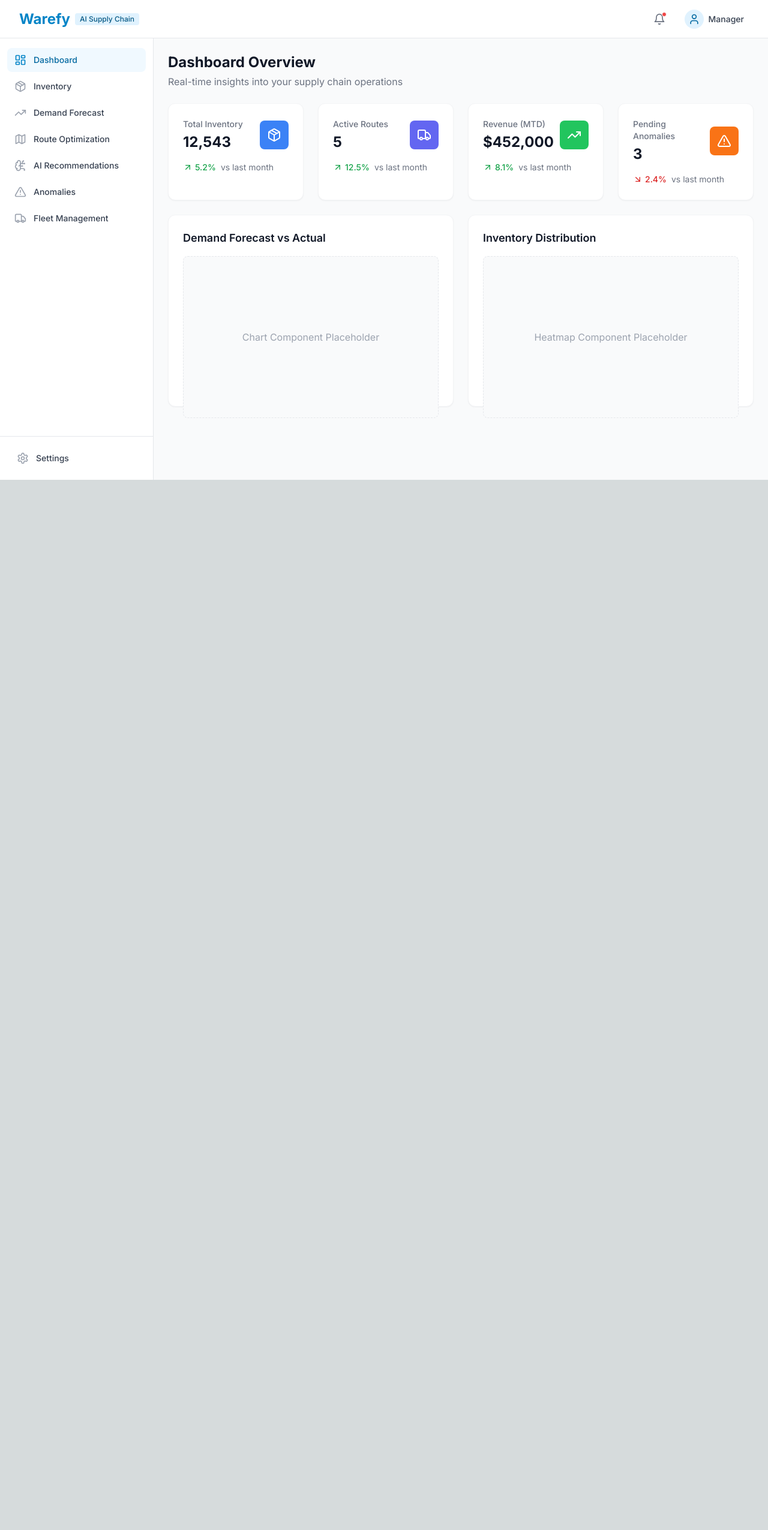
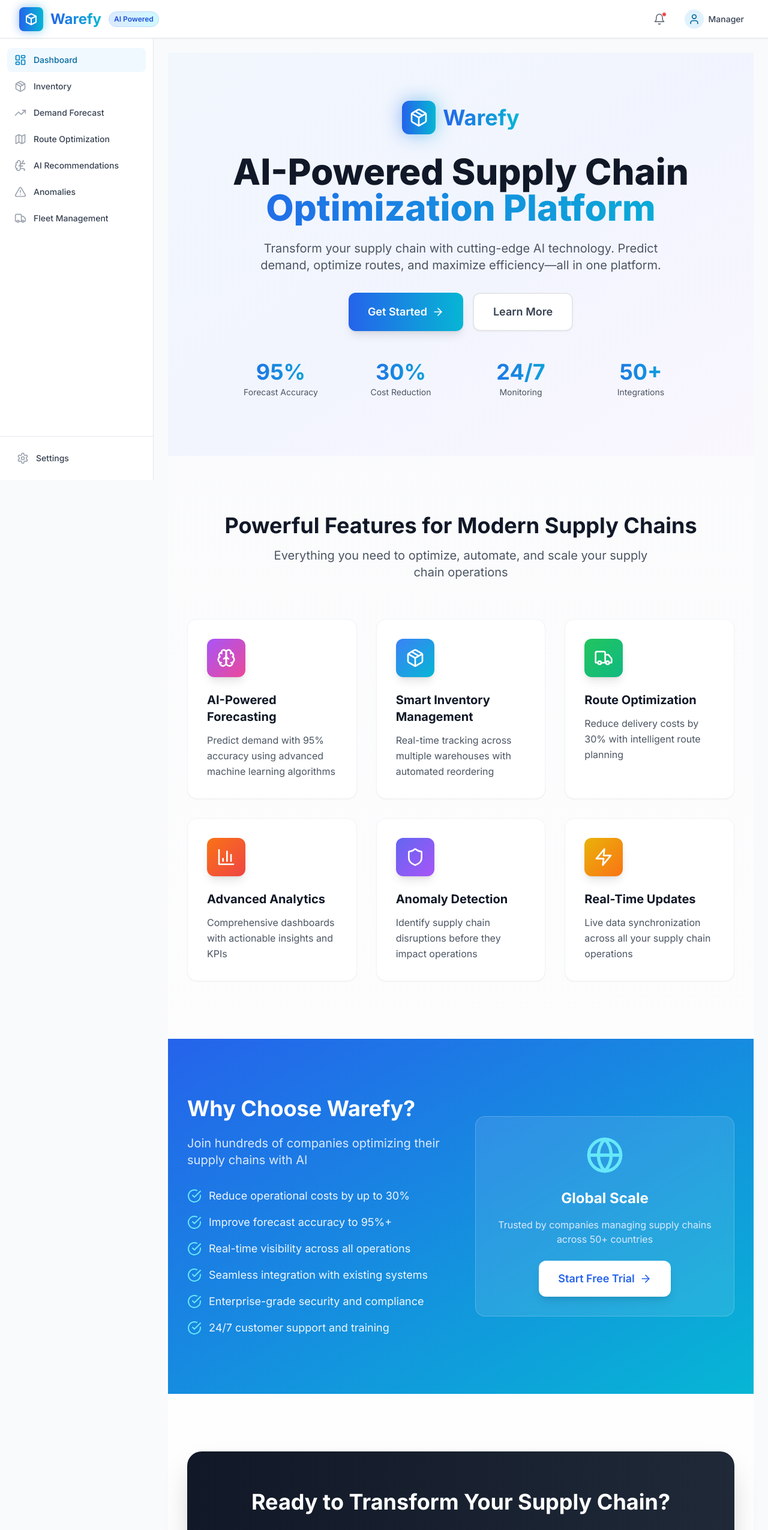
Before and after one commit to richardbranson077-sketch/Warefy, a Next.js app in the folder frontend/: page / in a window 1280 px wide. Shown: the top 2551 px of the page at 60% size. Before the commit the page ends 800 px from the top, so only its background shows below. Built offline with nearby package versions, Linux system fonts and the light colour scheme.

Commit message:
Add stunning landing page with modern design and branding

```diff
--- a/frontend/app/page.tsx
+++ b/frontend/app/page.tsx
@@ -1,125 +1,243 @@
 'use client';
 
-import { useEffect, useState } from 'react';
+import Link from 'next/link';
 import {
     TrendingUp,
-    AlertTriangle,
     Package,
     Truck,
-    ArrowUpRight,
-    ArrowDownRight
+    Brain,
+    BarChart3,
+    Shield,
+    Zap,
+    Globe,
+    ArrowRight,
+    CheckCircle
 } from 'lucide-react';
-import { inventory, anomalies, routes } from '../lib/api';
 
-export default function Dashboard() {
-    const [stats, setStats] = useState({
-        totalInventory: 0,
-        lowStockItems: 0,
-        activeRoutes: 0,
-        pendingAnomalies: 0,
-        revenue: 0
-    });
-    const [loading, setLoading] = useState(true);
+export default function LandingPage() {
+    const features = [
+        {
+            icon: Brain,
+            title: 'AI-Powered Forecasting',
+            description: 'Predict demand with 95% accuracy using advanced machine learning algorithms',
+            color: 'bg-gradient-to-br from-purple-500 to-pink-500'
+        },
+        {
+            icon: Package,
+            title: 'Smart Inventory Management',
+            description: 'Real-time tracking across multiple warehouses with automated reordering',
+            color: 'bg-gradient-to-br from-blue-500 to-cyan-500'
+        },
+        {
+            icon: Truck,
+            title: 'Route Optimization',
+            description: 'Reduce delivery costs by 30% with intelligent route planning',
+            color: 'bg-gradient-to-br from-green-500 to-emerald-500'
+        },
+        {
+            icon: BarChart3,
+            title: 'Advanced Analytics',
+            description: 'Comprehensive dashboards with actionable insights and KPIs',
+            color: 'bg-gradient-to-br from-orange-500 to-red-500'
+        },
+        {
+            icon: Shield,
+            title: 'Anomaly Detection',
+            description: 'Identify supply chain disruptions before they impact operations',
+            color: 'bg-gradient-to-br from-indigo-500 to-purple-500'
+        },
+        {
+            icon: Zap,
+            title: 'Real-Time Updates',
+            description: 'Live data synchronization across all your supply chain operations',
+            color: 'bg-gradient-to-br from-yellow-500 to-orange-500'
+        }
+    ];
 
-    useEffect(() => {
-        const fetchDashboardData = async () => {
-            try {
-                // In a real app, these would be parallel fetches or a single dashboard endpoint
-                // For now using mock data or simple API calls
-                setStats({
-                    totalInventory: 12543,
-                    lowStockItems: 12,
-                    activeRoutes: 5,
-                    pendingAnomalies: 3,
-                    revenue: 452000
-                });
-                setLoading(false);
-            } catch (error) {
-                console.error('Error fetching dashboard data:', error);
-                setLoading(false);
-            }
-        };
-
-        fetchDashboardData();
-    }, []);
-
-    const StatCard = ({ title, value, icon: Icon, trend, color }) => (
-        <div className="bg-white rounded-xl shadow-sm border border-gray-100 p-6">
-            <div className="flex items-center justify-between">
-                <div>
-                    <p className="text-sm font-medium text-gray-500">{title}</p>
-                    <h3 className="text-2xl font-bold text-gray-900 mt-1">{value}</h3>
-                </div>
-                <div className={`p-3 rounded-lg ${color}`}>
-                    <Icon className="h-6 w-6 text-white" />
-                </div>
-            </div>
-            {trend && (
-                <div className="mt-4 flex items-center text-sm">
-                    <span className={`flex items-center font-medium ${trend > 0 ? 'text-green-600' : 'text-red-600'}`}>
-                        {trend > 0 ? <ArrowUpRight className="h-4 w-4 mr-1" /> : <ArrowDownRight className="h-4 w-4 mr-1" />}
-                        {Math.abs(trend)}%
-                    </span>
-                    <span className="text-gray-500 ml-2">vs last month</span>
-                </div>
-            )}
-        </div>
-    );
+    const stats = [
+        { value: '95%', label: 'Forecast Accuracy' },
+        { value: '30%', label: 'Cost Reduction' },
+        { value: '24/7', label: 'Monitoring' },
+        { value: '50+', label: 'Integrations' }
+    ];
 
     return (
-        <div className="space-y-6">
-            <div>
-                <h1 className="text-2xl font-bold text-gray-900">Dashboard Overview</h1>
-                <p className="text-gray-500 mt-1">Real-time insights into your supply chain operations</p>
-            </div>
+        <div className="min-h-screen bg-gradient-to-b from-gray-50 to-white">
+            {/* Hero Section */}
+            <div className="relative overflow-hidden">
+                <div className="absolute inset-0 bg-gradient-to-br from-blue-50 via-indigo-50 to-purple-50 opacity-70"></div>
+                <div className="relative max-w-7xl mx-auto px-4 sm:px-6 lg:px-8 pt-20 pb-24">
+                    {/* Logo */}
+                    <div className="flex items-center justify-center mb-8">
+                        <div className="flex items-center space-x-3">
+                            <div className="relative">
+                                <div className="absolute inset-0 bg-gradient-to-r from-blue-600 to-cyan-500 rounded-xl blur-lg opacity-50"></div>
+                                <div className="relative bg-gradient-to-r from-blue-600 to-cyan-500 p-3 rounded-xl">
+                                    <Package className="h-8 w-8 text-white" />
+                                </div>
+                            </div>
+                            <h1 className="text-4xl font-bold bg-gradient-to-r from-blue-600 to-cyan-500 bg-clip-text text-transparent">
+                                Warefy
+                            </h1>
+                        </div>
+                    </div>
 
-            <div className="grid grid-cols-1 md:grid-cols-2 lg:grid-cols-4 gap-6">
-                <StatCard
-                    title="Total Inventory"
-                    value={stats.totalInventory.toLocaleString()}
-                    icon={Package}
-                    trend={5.2}
-                    color="bg-blue-500"
-                />
-                <StatCard
-                    title="Active Routes"
-                    value={stats.activeRoutes}
-                    icon={Truck}
-                    trend={12.5}
-                    color="bg-indigo-500"
-                />
-                <StatCard
-                    title="Revenue (MTD)"
-                    value={`$${stats.revenue.toLocaleString()}`}
-                    icon={TrendingUp}
-                    trend={8.1}
-                    color="bg-green-500"
-                />
-                <StatCard
-                    title="Pending Anomalies"
-                    value={stats.pendingAnomalies}
-                    icon={AlertTriangle}
-                    trend={-2.4}
-                    color="bg-orange-500"
-                />
-            </div>
+                    {/* Hero Content */}
+                    <div className="text-center max-w-4xl mx-auto">
+                        <h2 className="text-5xl md:text-6xl font-extrabold text-gray-900 mb-6">
+                            AI-Powered Supply Chain
+                            <span className="block bg-gradient-to-r from-blue-600 to-cyan-500 bg-clip-text text-transparent">
+                                Optimization Platform
+                            </span>
+                        </h2>
+                        <p className="text-xl text-gray-600 mb-8 max-w-2xl mx-auto">
+                            Transform your supply chain with cutting-edge AI technology.
+                            Predict demand, optimize routes, and maximize efficiency—all in one platform.
+                        </p>
 
-            <div className="grid grid-cols-1 lg:grid-cols-2 gap-6">
-                {/* Placeholder for charts */}
-                <div className="bg-white rounded-xl shadow-sm border border-gray-100 p-6 h-80">
-                    <h3 className="text-lg font-semibold text-gray-900 mb-4">Demand Forecast vs Actual</h3>
-                    <div className="h-full flex items-center justify-center text-gray-400 bg-gray-50 rounded-lg border border-dashed border-gray-200">
-                        Chart Component Placeholder
-                    </div>
-                </div>
+                        {/* CTA Buttons */}
+                        <div className="flex flex-col sm:flex-row gap-4 justify-center mb-12">
+                            <Link
+                                href="/dashboard"
+                                className="group inline-flex items-center justify-center px-8 py-4 text-lg font-semibold text-white bg-gradient-to-r from-blue-600 to-cyan-500 rounded-xl hover:from-blue-700 hover:to-cyan-600 transition-all duration-200 shadow-lg hover:shadow-xl transform hover:-translate-y-0.5"
+                            >
+                                Get Started
+                                <ArrowRight className="ml-2 h-5 w-5 group-hover:translate-x-1 transition-transform" />
+                            </Link>
+                            <Link
+                                href="#features"
+                                className="inline-flex items-center justify-center px-8 py-4 text-lg font-semibold text-gray-700 bg-white rounded-xl border-2 border-gray-200 hover:border-blue-500 hover:text-blue-600 transition-all duration-200 shadow-sm hover:shadow-md"
+                            >
+                                Learn More
+                            </Link>
+                        </div>
 
-                <div className="bg-white rounded-xl shadow-sm border border-gray-100 p-6 h-80">
-                    <h3 className="text-lg font-semibold text-gray-900 mb-4">Inventory Distribution</h3>
-                    <div className="h-full flex items-center justify-center text-gray-400 bg-gray-50 rounded-lg border border-dashed border-gray-200">
-                        Heatmap Component Placeholder
+                        {/* Stats */}
+                        <div className="grid grid-cols-2 md:grid-cols-4 gap-8 max-w-3xl mx-auto">
+                            {stats.map((stat, index) => (
+                                <div key={index} className="text-center">
+                                    <div className="text-3xl md:text-4xl font-bold bg-gradient-to-r from-blue-600 to-cyan-500 bg-clip-text text-transparent">
+                                        {stat.value}
+                                    </div>
+                                    <div className="text-sm text-gray-600 mt-1">{stat.label}</div>
+                                </div>
+                            ))}
+                        </div>
                     </div>
                 </div>
             </div>
+
+            {/* Features Section */}
+            <div id="features" className="max-w-7xl mx-auto px-4 sm:px-6 lg:px-8 py-24">
+                <div className="text-center mb-16">
+                    <h2 className="text-4xl font-bold text-gray-900 mb-4">
+                        Powerful Features for Modern Supply Chains
+                    </h2>
+                    <p className="text-xl text-gray-600 max-w-2xl mx-auto">
+                        Everything you need to optimize, automate, and scale your supply chain operations
+                    </p>
+                </div>
+
+                <div className="grid grid-cols-1 md:grid-cols-2 lg:grid-cols-3 gap-8">
+                    {features.map((feature, index) => (
+                        <div
+                            key={index}
+                            className="group relative bg-white rounded-2xl p-8 shadow-sm border border-gray-100 hover:shadow-xl transition-all duration-300 hover:-translate-y-1"
+                        >
+                            <div className={`inline-flex p-4 rounded-xl ${feature.color} mb-6 shadow-lg`}>
+                                <feature.icon className="h-8 w-8 text-white" />
+                            </div>
+                            <h3 className="text-xl font-bold text-gray-900 mb-3">
+                                {feature.title}
+                            </h3>
+                            <p className="text-gray-600 leading-relaxed">
+                                {feature.description}
+                            </p>
+                        </div>
+                    ))}
+                </div>
+            </div>
+
+            {/* Benefits Section */}
+            <div className="bg-gradient-to-br from-blue-600 to-cyan-500 py-24">
+                <div className="max-w-7xl mx-auto px-4 sm:px-6 lg:px-8">
+                    <div className="grid grid-cols-1 lg:grid-cols-2 gap-12 items-center">
+                        <div className="text-white">
+                            <h2 className="text-4xl font-bold mb-6">
+                                Why Choose Warefy?
+                            </h2>
+                            <p className="text-xl text-blue-100 mb-8">
+                                Join hundreds of companies optimizing their supply chains with AI
+                            </p>
+                            <ul className="space-y-4">
+                                {[
+                                    'Reduce operational costs by up to 30%',
+                                    'Improve forecast accuracy to 95%+',
+                                    'Real-time visibility across all operations',
+                                    'Seamless integration with existing systems',
+                                    'Enterprise-grade security and compliance',
+                                    '24/7 customer support and training'
+                                ].map((benefit, index) => (
+                                    <li key={index} className="flex items-start">
+                                        <CheckCircle className="h-6 w-6 text-cyan-300 mr-3 flex-shrink-0 mt-0.5" />
+                                        <span className="text-lg text-blue-50">{benefit}</span>
+                                    </li>
+                                ))}
+                            </ul>
+                        </div>
+                        <div className="bg-white/10 backdrop-blur-lg rounded-2xl p-8 border border-white/20">
+                            <div className="text-center text-white">
+                                <Globe className="h-16 w-16 mx-auto mb-6 text-cyan-300" />
+                                <h3 className="text-2xl font-bold mb-4">Global Scale</h3>
+                                <p className="text-blue-100 mb-6">
+                                    Trusted by companies managing supply chains across 50+ countries
+                                </p>
+                                <Link
+                                    href="/dashboard"
+                                    className="inline-flex items-center justify-center px-8 py-4 text-lg font-semibold text-blue-600 bg-white rounded-xl hover:bg-blue-50 transition-all duration-200 shadow-lg"
+                                >
+                                    Start Free Trial
+                                    <ArrowRight className="ml-2 h-5 w-5" />
+                                </Link>
+                            </div>
+                        </div>
+                    </div>
+                </div>
+            </div>
+
+            {/* CTA Section */}
+            <div className="max-w-7xl mx-auto px-4 sm:px-6 lg:px-8 py-24">
+                <div className="bg-gradient-to-r from-gray-900 to-gray-800 rounded-3xl p-12 md:p-16 text-center shadow-2xl">
+                    <h2 className="text-4xl font-bold text-white mb-6">
+                        Ready to Transform Your Supply Chain?
+                    </h2>
+                    <p className="text-xl text-gray-300 mb-8 max-w-2xl mx-auto">
+                        Join the future of supply chain management. Get started in minutes.
+                    </p>
+                    <Link
+                        href="/dashboard"
+                        className="inline-flex items-center justify-center px-10 py-5 text-lg font-semibold text-white bg-gradient-to-r from-blue-600 to-cyan-500 rounded-xl hover:from-blue-700 hover:to-cyan-600 transition-all duration-200 shadow-lg hover:shadow-xl transform hover:-translate-y-0.5"
+                    >
+                        Access Dashboard
+                        <ArrowRight className="ml-2 h-5 w-5" />
+                    </Link>
+                </div>
+            </div>
+
+            {/* Footer */}
+            <footer className="bg-gray-900 text-gray-400 py-12">
+                <div className="max-w-7xl mx-auto px-4 sm:px-6 lg:px-8">
+                    <div className="flex flex-col md:flex-row justify-between items-center">
+                        <div className="flex items-center space-x-2 mb-4 md:mb-0">
+                            <Package className="h-6 w-6 text-cyan-500" />
+                            <span className="text-white font-semibold text-lg">Warefy</span>
+                        </div>
+                        <div className="text-sm">
+                            © 2025 Warefy. All rights reserved. Powered by AI.
+                        </div>
+                    </div>
+                </div>
+            </footer>
         </div>
     );
 }
--- a/frontend/components/Navbar.tsx
+++ b/frontend/components/Navbar.tsx
@@ -16,14 +16,24 @@ export default function Navbar() {
     };
 
     return (
-        <nav className="bg-white border-b border-gray-200 h-16 fixed w-full z-30 top-0 left-0">
+        <nav className="bg-white border-b border-gray-200 h-16 fixed w-full z-30 top-0 left-0 shadow-sm">
             <div className="max-w-full mx-auto px-4 sm:px-6 lg:px-8">
                 <div className="flex justify-between h-16">
                     <div className="flex items-center">
-                        <Link href="/" className="flex-shrink-0 flex items-center">
-                            <span className="text-2xl font-bold text-primary-600">Warefy</span>
-                            <span className="ml-2 text-xs px-2 py-0.5 rounded bg-primary-100 text-primary-800 font-medium">
-                                AI Supply Chain
+                        <Link href="/" className="flex-shrink-0 flex items-center space-x-3">
+                            <div className="relative">
+                                <div className="absolute inset-0 bg-gradient-to-r from-blue-600 to-cyan-500 rounded-lg blur opacity-50"></div>
+                                <div className="relative bg-gradient-to-r from-blue-600 to-cyan-500 p-2 rounded-lg">
+                                    <svg className="h-6 w-6 text-white" fill="none" viewBox="0 0 24 24" stroke="currentColor">
+                                        <path strokeLinecap="round" strokeLinejoin="round" strokeWidth={2} d="M20 7l-8-4-8 4m16 0l-8 4m8-4v10l-8 4m0-10L4 7m8 4v10M4 7v10l8 4" />
+                                    </svg>
+                                </div>
+                            </div>
+                            <span className="text-2xl font-bold bg-gradient-to-r from-blue-600 to-cyan-500 bg-clip-text text-transparent">
+                                Warefy
+                            </span>
+                            <span className="ml-2 text-xs px-2 py-1 rounded-full bg-gradient-to-r from-blue-100 to-cyan-100 text-blue-700 font-semibold border border-blue-200">
+                                AI Powered
                             </span>
                         </Link>
                     </div>
```
